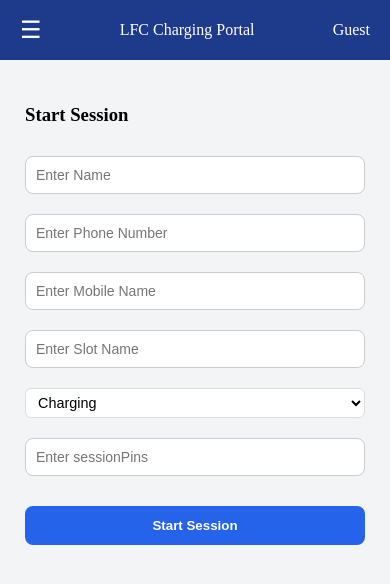
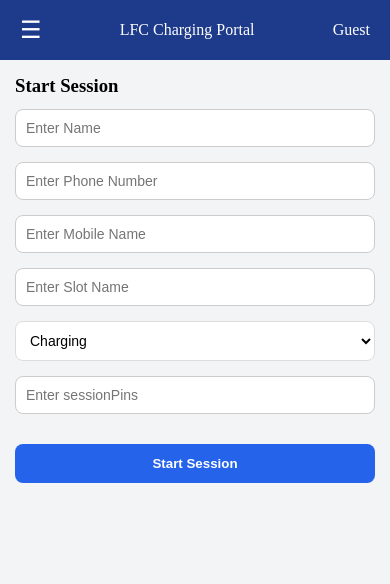
Before and after one commit to Obasolomoni/ChargingPortal, a React app in the folder frontend/: page /create in a window 390 px wide. Shown: the top 584 px of the page. Built offline with nearby package versions, Linux system fonts and the light colour scheme; the HTML template or start-up script is replaced by a standard one.

Commit message:
Initial Update

```diff
--- a/frontend/src/Charging/Charging.css
+++ b/frontend/src/Charging/Charging.css
@@ -1,103 +1,136 @@
-@import url('https://fonts.googleapis.com/css2?family=Quicksand:wght@300..700&family=Roboto:ital,wght@0,100..900;1,100..900&display=swap');
-
-body {
+/* ===== GLOBAL RESET ===== */
+* {
   margin: 0;
   padding: 0;
-}
-/* Container */
-.charging-container {
-  padding: 20px;
+  box-sizing: border-box;
 }
 
-/* Search input */
+/* ===== CONTAINER ===== */
+.charging-container {
+  margin-top: 20px;
+}
+
+/* ===== SEARCH ===== */
 .searchInput {
-  width: 100%;
-  max-width: 400px;
-  padding: 10px 12px;
-  margin-bottom: 20px;
+  width: 300px;
+  max-width: 100%;
+  padding: 10px;
+  margin-bottom: 15px;
   border-radius: 8px;
   border: 1px solid #ccc;
-  font-size: 16px;
 }
 
-/* Table wrapper for horizontal scroll */
+/* ===== TABLE WRAPPER ===== */
 .table-wrapper {
-  background: white;
-  padding: 10px;
-  border-radius: 12px;
-  box-shadow: 0 5px 15px rgba(0, 0, 0, 0.08);
+  width: 100%;
+  overflow-x: auto;
+  /* 🔥 prevents breaking */
 }
 
-/* Table */
+/* ===== TABLE ===== */
 table {
   width: 100%;
+  min-width: 1000px;
+  /* 🔥 keeps structure */
   border-collapse: collapse;
-  min-width: 1000px;
-  /* prevents squashing columns */
-  box-shadow: 0 5px 15px rgba(0, 0, 0, 0.1);
-  border-radius: 8px;
+  background: white;
+  border-radius: 10px;
   overflow: hidden;
 }
 
-thead th {
-  background-color: #1f2937;
+/* ===== HEAD ===== */
+thead {
+  background: #1e3a8a;
   color: white;
+  position: sticky;
+  top: 0;
 }
 
-tbody td {
+/* ===== CELLS ===== */
+th,
+td {
   padding: 10px;
-  text-align: center;
-  border-bottom: 1px solid #ddd;
-  color: #111;
+  text-align: left;
+  white-space: nowrap;
+  /* 🔥 prevents ugly wrapping */
+  border-bottom: 1px solid #eee;
 }
 
-tbody tr {
-  transition: 0.2s;
+/* ===== ROW STRIPES ===== */
+tbody tr:nth-child(even) {
+  background: #f9fafb;
 }
 
-tbody tr:hover {
-  background-color: #e0f2fe;
-}
-
-/* Status badges */
+/* ===== BADGES ===== */
 .badge {
   padding: 5px 10px;
-  border-radius: 12px;
-  font-size: 0.85rem;
-  font-weight: 600;
+  border-radius: 6px;
   color: white;
+  font-size: 12px;
 }
 
 .badge-charging {
-  background-color: #28a745;
+  background: green;
 }
 
 .badge-pending {
-  background-color: #ffc107;
-  color: #111;
+  background: orange;
 }
 
 .badge-collected {
-  background-color: #17a2b8;
+  background: gray;
 }
 
-/* Empty row */
-.emptyRow {
-  padding: 20px;
-  color: gray;
+/* ===== SELECT ===== */
+select {
+  padding: 6px;
+  border-radius: 5px;
+  border: 1px solid #ccc;
 }
 
-/* Select dropdown */
-select {
-  padding: 5px 8px;
-  border-radius: 6px;
-  border: 1px solid #ccc;
-  cursor: pointer;
-  font-size: 0.9rem;
+/* ============================= */
+/* 🔥 UNIVERSAL RESPONSIVENESS */
+/* ============================= */
+
+/* Tablet + Mobile */
+@media (max-width: 1024px) {
+
+
+  .searchInput {
+    width: 100%;
+  }
 }
 
-select:focus {
-  outline: none;
-  border-color: #007BFF;
-  box-shadow: 0 0 5px rgba(0, 123, 255, 0.4);
+/* Mobile */
+@media (max-width: 768px) {
+  h2 {
+    text-align: center;
+  }
+
+  select {
+    font-size: 12px;
+  }
+
+  .searchInput {
+    width: 300px;
+    max-width: 100%;
+    padding: 10px;
+    margin-bottom: 15px;
+    border-radius: 8px;
+    border: 1px solid #ccc;
+  }
 }
+
+/* Small Mobile */
+@media (max-width: 480px) {
+
+
+  .badge {
+    font-size: 10px;
+    padding: 3px 6px;
+  }
+
+  select {
+    width: 100%;
+  }
+}
--- a/frontend/src/Navbar/Navbar.css
+++ b/frontend/src/Navbar/Navbar.css
@@ -8,7 +8,7 @@
   color: white;
   padding: 0 20px;
   position: sticky;
-  z-index: 1;
+  z-index: 999;
   top: 0;
   left: 0;
 
--- a/frontend/src/StartSession/StartSession.css
+++ b/frontend/src/StartSession/StartSession.css
@@ -1,56 +1,90 @@
+/* ===== PAGE ===== */
 body {
   background-color: #f3f4f6;
 }
+
+/* ===== CONTAINER ===== */
 .form-container {
   padding: 25px;
+  max-width: 900px;
+  margin: auto;
 }
 
+/* ===== GRID ===== */
 .form-grid {
   display: flex;
-  /* horizontal layout */
   flex-wrap: wrap;
-  /* move to next row if needed */
   gap: 20px;
-  /* horizontal and vertical space between inputs */
   margin-bottom: 30px;
-  max-width: 100%;
 }
 
-.form-grid input, select {
-  flex: 1 1 calc(50% - 10px);
-  /* two inputs per row with gap accounted */
+/* ===== INPUTS ===== */
+.form-grid input,
+.form-grid select {
+  flex: 1 1 45%; /* 2 per row on large screens */
+  min-width: 250px; /* prevents shrinking too much */
   padding: 12px 15px;
-  border: 2px solid #ccc;
+  border: 1px solid #ddd;
   border-radius: 8px;
   font-size: 16px;
+  background-color: #fff;
   outline: none;
-  background-color: #f5f5f5;
-  transition: all 0.3s ease;
+  transition: 0.3s;
 }
 
-.form-grid input:focus {
-  background-color: #fff;
+.form-grid input:focus,
+.form-grid select:focus {
+  border-color: #2563eb;
+  box-shadow: 0 0 5px rgba(37, 99, 235, 0.3);
 }
 
-.form-grid input,
-.form-grid select {
-  background-color: #fff;
-  border: 1px solid #ddd;
-}
-
+/* ===== BUTTON ===== */
 button {
   background-color: #2563eb;
   color: white;
-  padding: 12px;
+  padding: 14px;
   border-radius: 8px;
   border: none;
   cursor: pointer;
   font-weight: bold;
   width: 100%;
+  transition: 0.3s;
 }
 
 button:hover {
   background: linear-gradient(to bottom left, darkblue, grey, aqua);
-  opacity: 0.8;
-  border-radius: 10px;
+  opacity: 0.9;
 }
+
+/* ========================= */
+/* 🔥 RESPONSIVENESS */
+/* ========================= */
+
+/* TABLET */
+@media (max-width: 768px) {
+  .form-grid input,
+  .form-grid select {
+    flex: 1 1 100%; /* 1 per row */
+  }
+
+  .form-container {
+    padding: 15px;
+  }
+}
+
+/* SMALL PHONES */
+@media (max-width: 480px) {
+  .form-grid {
+    gap: 15px;
+  }
+
+  .form-grid input,
+  .form-grid select {
+    font-size: 14px;
+    padding: 10px;
+  }
+
+  button {
+    padding: 12px;
+  }
+}
```
